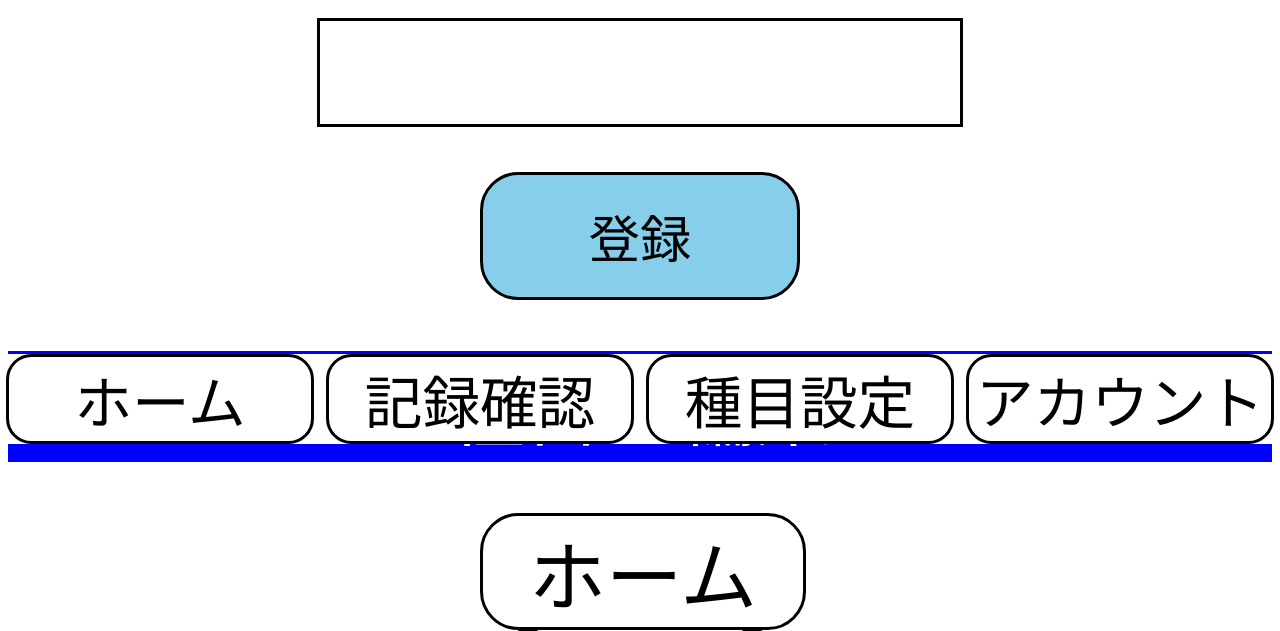
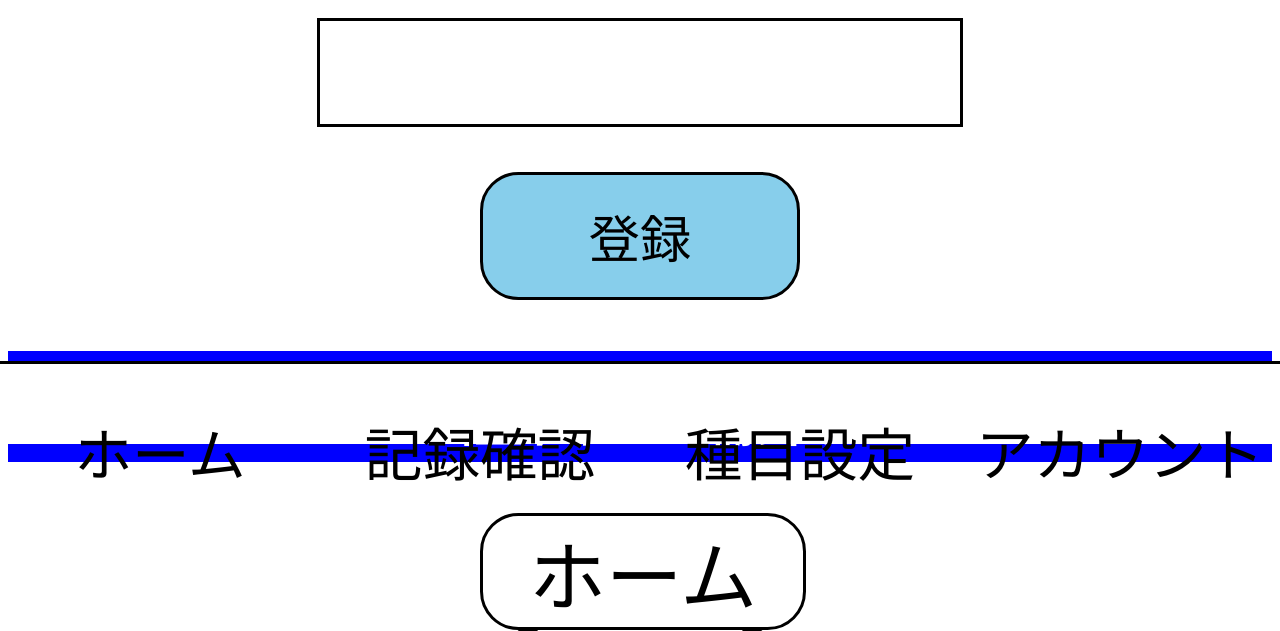
Before and after one commit to mimurayusuke/dep_test, a Django app: page /edit_menu in a window 1280 px wide. Shown: the part 356-987 px from the top of the page. Run offline with Django 3.2, Linux system fonts and the light colour scheme; the visitor is signed in with stand-in values (Sample User, id 1); data that the repository does not hold is empty.

Commit message:
resize_menu

```diff
--- a/weight/static/css/home.css
+++ b/weight/static/css/home.css
@@ -42,7 +42,9 @@
     bottom: 0;
     width: 100%;
     text-align: center;
+    height: 10vh;
     background-color: white;
+    border-top: solid black;
 
     /*
     grid-row: 2 / 3;
@@ -55,6 +57,7 @@ ul {
     display: flex;
     flex-wrap: nowrap;
     justify-content: space-evenly;
+    height: 90%;
     padding: 0;
     font-size: 0;
 }
@@ -67,8 +70,7 @@ li {
     font-size: 4.5vw;
     color: black;
     width: 100%;
-    border: solid black;
-    border-radius: 2vw;
+    padding: 3.5% 0;
     margin: 0 0.5vw;
 }
 
```
